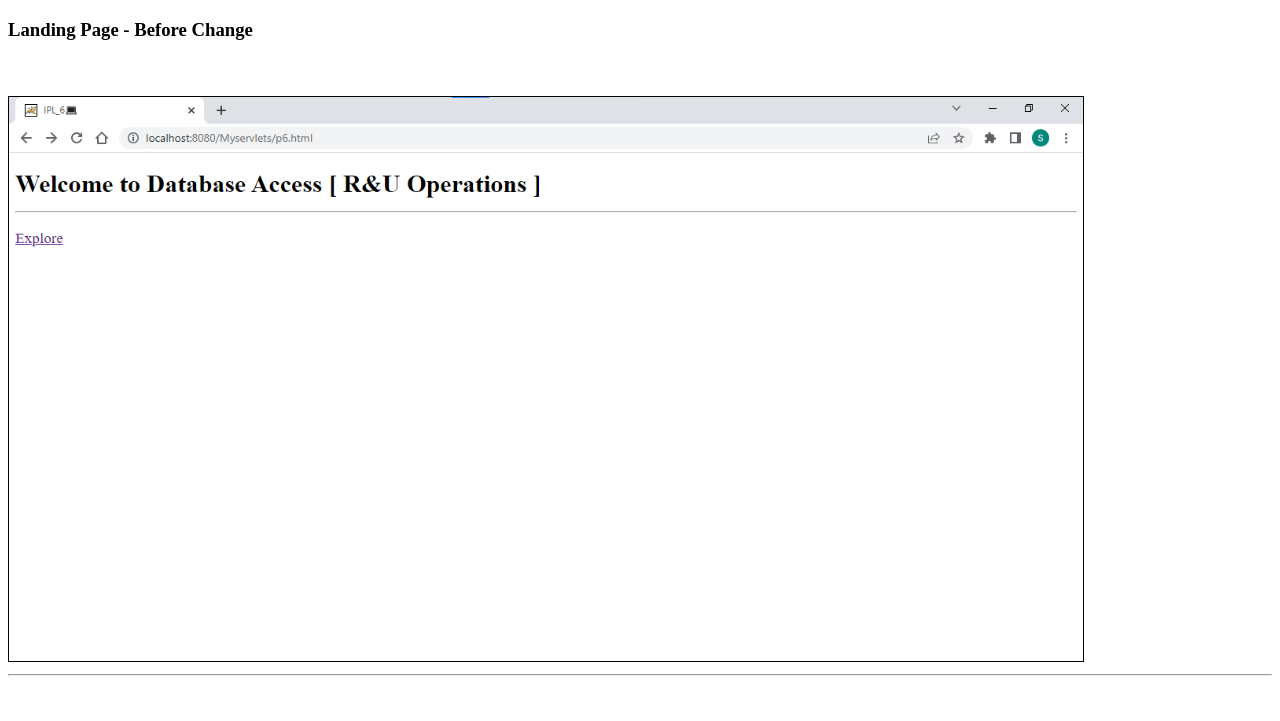
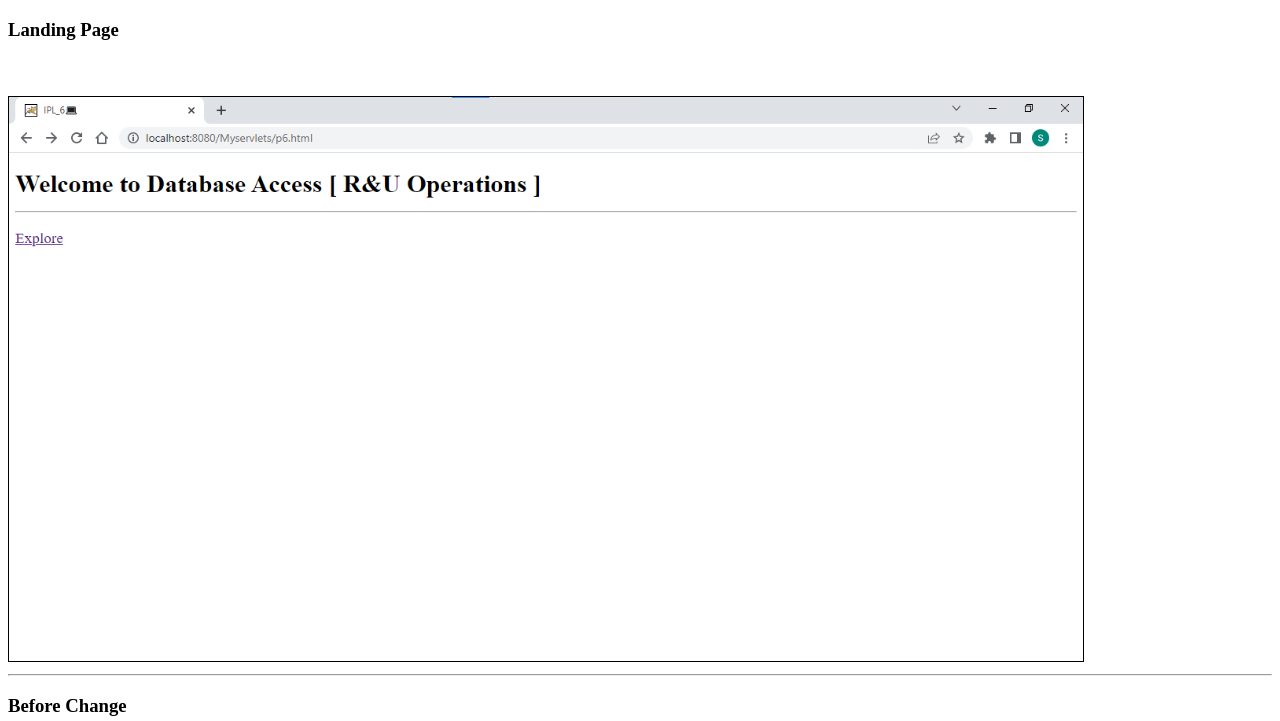
Before and after one commit to sedricfr/ex6.in, a plain HTML site: page index.html in a window 1280 px wide. Shown: the part 79-800 px from the top of the page. Drawn offline with Linux system fonts and the light colour scheme.

Commit message:
Update index.html

```diff
--- a/index.html
+++ b/index.html
@@ -16,11 +16,11 @@
         <h1>
             Welcome to Java Servlet  Page [ DB Access Implementation ]  <hr style="">
         </h1>
-        <h3> Landing Page  - Before Change </h3><br><br>
+        <h3> Landing Page </h3><br><br>
         <img id="i" src="ip6_1.png" alt="SERVLET" width="85%" ><br>
     </div>
     <hr>
-    <h3> </h3><br><br>
+    <h3> Before Change </h3><br><br>
         <img id="i" src="ip6_2.png" alt="SERVLET" width="85%"  >
     <hr>
     <h3></h3><br><br>
@@ -29,7 +29,7 @@
     <h3></h3><br><br>
         <img id="i" src="ip6_4.png" alt="SERVLET" width="85%"  >
     <hr>
-    <h3> Landing Page  - After Change</h3><br><br>
+    <h3> After Change </h3><br><br>
         <img id="i" src="ip6_5.png" alt="SERVLET" width="85%"  >
     <hr>
     <div >
```
